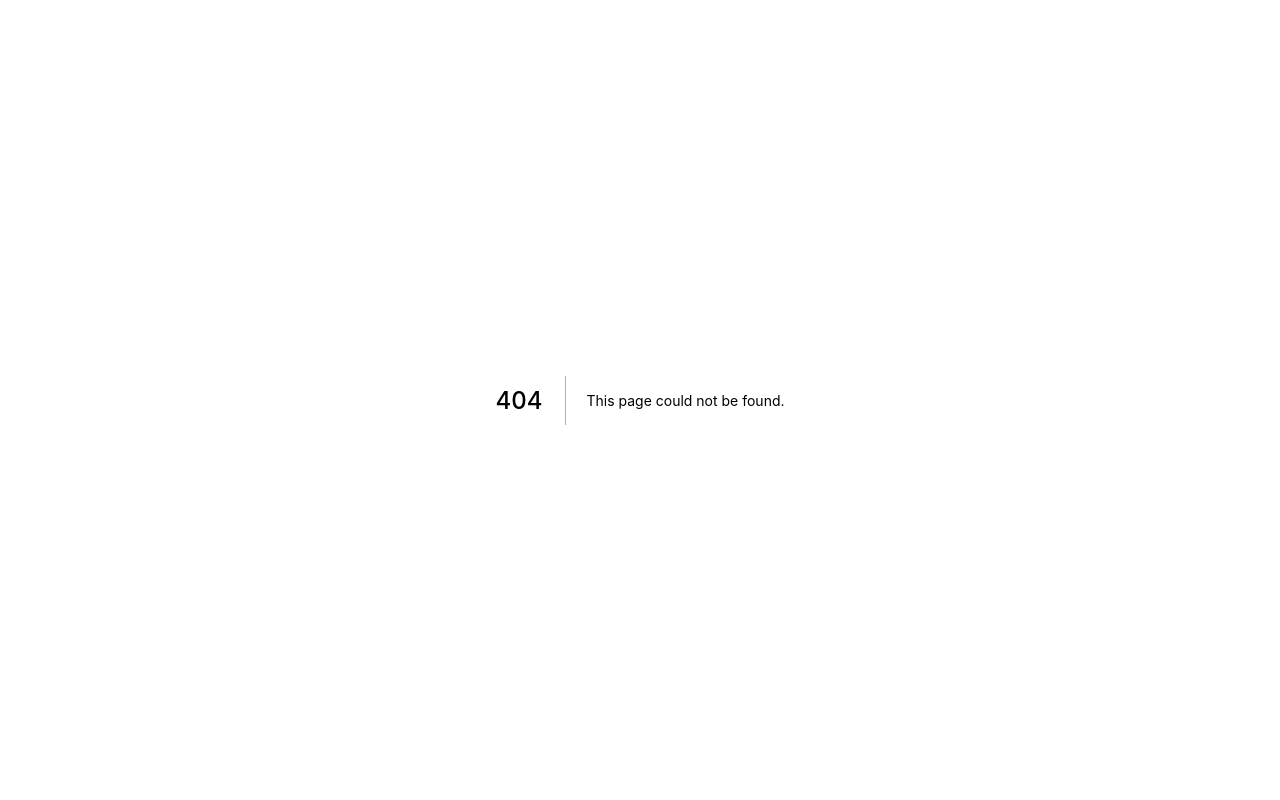
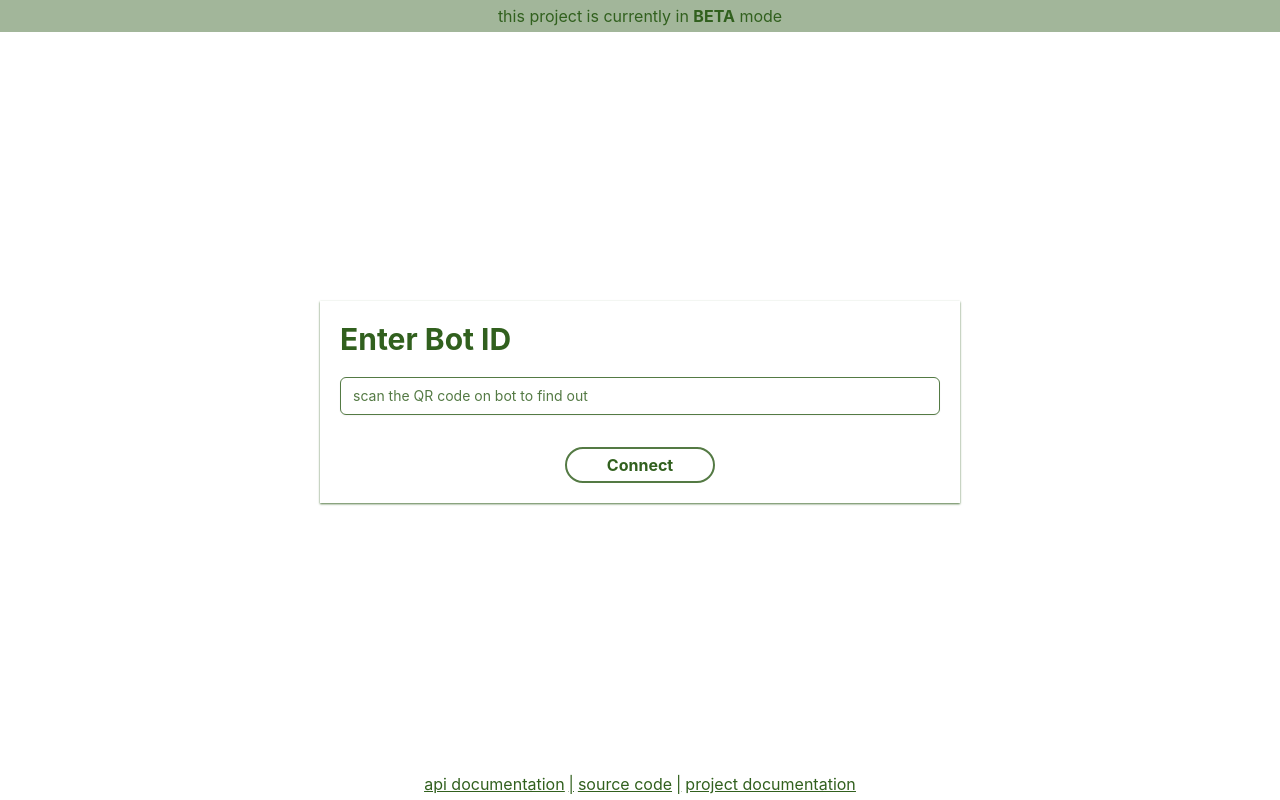
Before and after one commit to LucidMach/kagemane, a Next.js app: page /connect-to-bot in a window 1280 px wide. Before the commit this address had no page. Built offline with nearby package versions, Linux system fonts and the light colour scheme.

Commit message:
getting bot id

```diff
--- /dev/null
+++ b/components/Links.tsx
@@ -0,0 +1,21 @@
+import Link from "next/link";
+
+const Links: React.FC = () => {
+  return (
+    <div className="flex gap-1 underline mb-1 text-xs sm:text-base">
+      <Link href="/api">api documentation</Link>|
+      <a href="https://github.com/lucidmach/kagemane" target="_">
+        source code
+      </a>
+      |
+      <a
+        target="_"
+        href="https://www.notion.so/lucidmach/KageMane-0e7013668e0c45eab53225d5a972c40b"
+      >
+        project documentation
+      </a>
+    </div>
+  );
+};
+
+export default Links;
--- /dev/null
+++ b/components/Status.tsx
@@ -0,0 +1,9 @@
+const Status: React.FC = () => {
+  return (
+    <div className="bg-shikamaru-green-100 text-shikamaru-green-900 w-full text-center py-1">
+      this project is currently in <strong>BETA</strong> mode
+    </div>
+  );
+};
+
+export default Status;
--- a/package.json
+++ b/package.json
@@ -11,6 +11,7 @@
   },
   "dependencies": {
     "@supabase/supabase-js": "^1.35.6",
+    "jotai": "^1.8.2",
     "next": "12.2.5",
     "react": "18.2.0",
     "react-dom": "18.2.0"
--- /dev/null
+++ b/pages/bots/[id].tsx
@@ -0,0 +1,28 @@
+import { NextPage } from "next";
+import Head from "next/head";
+import { useRouter } from "next/router";
+import { useEffect } from "react";
+import Links from "../../components/Links";
+import Status from "../../components/Status";
+
+const Bots: NextPage = () => {
+  const router = useRouter();
+  const { id } = router.query;
+
+  useEffect(() => {}, []);
+
+  return (
+    <>
+      <Head>
+        <title>UI</title>
+      </Head>
+      <div className="h-full flex justify-between items-center flex-col bg-shikamaru-green-100 text-shikamaru-green-900">
+        <Status />
+        <div className="font-bold">id: {id}</div>
+        <Links />
+      </div>
+    </>
+  );
+};
+
+export default Bots;
--- /dev/null
+++ b/pages/connect-to-bot.tsx
@@ -0,0 +1,48 @@
+import { NextPage } from "next";
+import { useAtom } from "jotai";
+import Head from "next/head";
+import Status from "../components/Status";
+import Links from "../components/Links";
+import RouterButton from "../components/RouterButton";
+import { ChangeEventHandler, FormEventHandler } from "react";
+import { botIDAtom } from "../utils/atoms";
+
+const ConnectToBot: NextPage = () => {
+  const [botID, setBotId] = useAtom(botIDAtom);
+
+  const handleChange: ChangeEventHandler<HTMLInputElement> = (e) => {
+    setBotId(e.target.value);
+  };
+
+  const handleSubmit: FormEventHandler<HTMLFormElement> = (e) => {
+    e.preventDefault();
+  };
+
+  return (
+    <>
+      <Head>
+        <title>Connect to Bot</title>
+      </Head>
+      <div className="h-full flex justify-between items-center flex-col text-shikamaru-green-900 overflow-hidden">
+        <Status />
+        <form
+          className="flex flex-col items-center gap-5 w-1/2 min-w-[360px] p-5 shadow-sm shadow-shikamaru-green-500"
+          onSubmit={handleSubmit}
+        >
+          <h1 className="text-3xl font-bold self-start">Enter Bot ID</h1>
+          <input
+            type="text"
+            className="mb-3 px-3 py-2 border shadow-sm border-shikamaru-green-500 placeholder-shikamaru-green-500 focus:outline-none focus:border-shikamaru-green-900 focus:ring-shikamaru-green-900 block w-full rounded-md sm:text-sm focus:ring-1"
+            placeholder="scan the QR code on bot to find out"
+            value={botID}
+            onChange={handleChange}
+          />
+          <RouterButton displayText="Connect" onClickTo={`/bots/${botID}`} />
+        </form>
+        <Links />
+      </div>
+    </>
+  );
+};
+
+export default ConnectToBot;
--- a/pages/index.tsx
+++ b/pages/index.tsx
@@ -2,8 +2,10 @@ import type { NextPage } from "next";
 import Head from "next/head";
 import Image from "next/image";
 import Link from "next/link";
+import Links from "../components/Links";
 import RouterButton from "../components/RouterButton";
 import RouterLink from "../components/RouterLink";
+import Status from "../components/Status";
 
 const Home: NextPage = () => (
   <>
@@ -11,9 +13,7 @@ const Home: NextPage = () => (
       <title>Home | KageMane</title>
     </Head>
     <div className="h-full flex justify-between items-center flex-col text-shikamaru-green-500">
-      <div className="bg-shikamaru-green-100 text-shikamaru-green-900 w-full text-center py-1">
-        this project is currently in <strong>BETA</strong> mode
-      </div>
+      <Status />
       <div className="flex flex-col items-center">
         <Image
           src={"/logo.png"}
@@ -33,19 +33,7 @@ const Home: NextPage = () => (
           displayText="or create a new bot"
         />
       </div>
-      <div className="flex gap-1 underline mb-1 text-xs sm:text-base">
-        <Link href="/api">api documentation</Link>|
-        <a href="https://github.com/lucidmach/kagemane" target="_">
-          source code
-        </a>
-        |
-        <a
-          target="_"
-          href="https://www.notion.so/lucidmach/KageMane-0e7013668e0c45eab53225d5a972c40b"
-        >
-          project documentation
-        </a>
-      </div>
+      <Links />
     </div>
   </>
 );
--- /dev/null
+++ b/utils/atoms.ts
@@ -0,0 +1,3 @@
+import { atom } from "jotai";
+
+export const botIDAtom = atom<string | undefined>(undefined);
```
Also changed, not shown: 1 other file (tests, documents, lock files or other folders).
